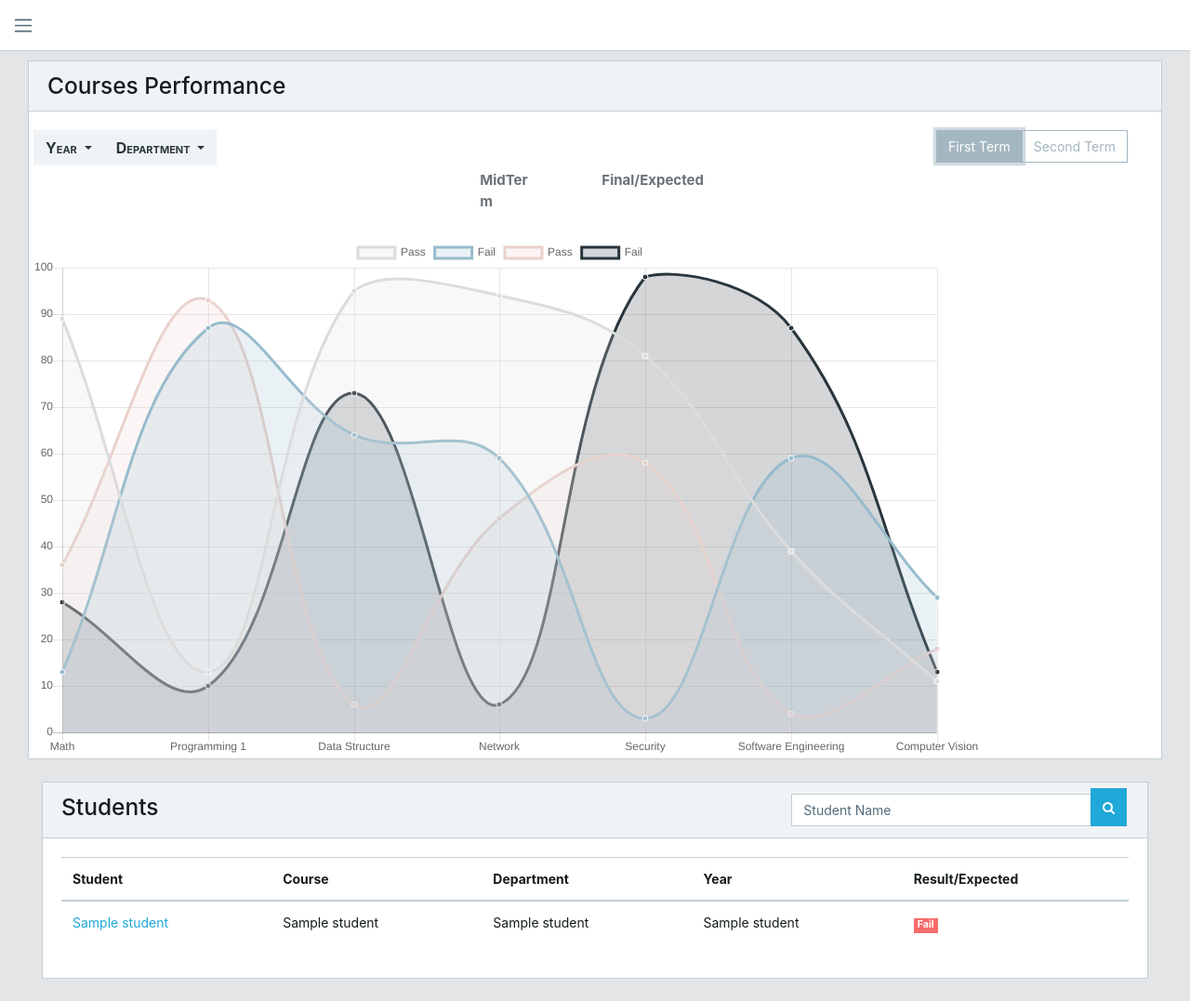
After one commit to EslamTK/Students-Performance-System, a Django app: template dashboard/templates/educator/students.html in a window 1280 px wide. The commit adds this page. Shown: the whole page at 93% size. Run offline with Django 3.2, Linux system fonts and the light colour scheme; the template is opened without the code that fills it: most values are stand-ins (such as "Sample title", 1, 10 or a date in 2020); some libraries are stand-ins or nearby versions.

Commit message:
educators(index, student_profile, students)-pagination-, educator_controller

```diff
--- a/dashboard/controllers/student_controller.py
+++ b/dashboard/controllers/student_controller.py
@@ -64,11 +64,12 @@ def student_courses(request):
         course = paginator.page(1)
     except EmptyPage:
         course = paginator.page(paginator.num_pages)
+    courses = course
     result = {
         'student_predictions': predictions,
         'years': years,
         'terms': terms,
-        'student_courses': course
+        'student_courses': courses
     }
 
 
--- /dev/null
+++ b/dashboard/templates/educator/students.html
@@ -0,0 +1,166 @@
+{% extends 'base.html' %}
+{% block title %}Students{% endblock %}
+{% block body %}
+{% load static %}
+
+<script>
+        var requireJS = [];
+        loadJS(requireJS, "{% static 'dashboard/views/charts3.js'%}");
+</script>
+
+    <main class="animated fadeIn row">
+      <div class="col-md-12">
+
+        <div class="card" style="margin-top: 10px">
+            <div class="card-header">
+                <h3 class="card-title mb-0">Courses Performance</h3>
+            </div>
+            <div class="card-body">
+
+                <div class="row ">
+                    <div class="col-md-3">
+                      <div class="row ">
+                      <div>  <button type="button" class="btn btn-light dropdown-toggle"
+                                data-toggle="dropdown" style="color:rgba(41,54,61,1);font-size: 16px;font-weight: bold;font-variant: small-caps;">Year
+                            <div class="dropdown-menu" >
+
+                                <li><a class="dropdown-item" href="#">First</a></li>
+                                <li><a class="dropdown-item" href="#">Second</a></li>
+                                <li><a class="dropdown-item" href="#">Third</a></li>
+
+                            </div>
+                        </button></div>
+
+                        <div><button type="button" class="btn btn-light dropdown-toggle"
+                                  data-toggle="dropdown" style="color:rgba(41,54,61,1);font-size: 16px;font-weight: bold;font-variant: small-caps;">Department
+                                  <div class="dropdown-menu" >
+                                      <li><a class="dropdown-item" href="#">IT</a></li>
+                                      <li><a class="dropdown-item" href="#">CS</a></li>
+                                      <li><a class="dropdown-item" href="#">OS</a></li>
+                                  </div>
+                          </button></div>
+
+    </div>
+                       </div>
+
+                    <div class="col-md-9">
+                        <div class="btn-toolbar float-right" role="toolbar"
+                             aria-label="Toolbar with button groups">
+                            <div class="btn-group mr-3" data-toggle="buttons"
+                                 aria-label="First group">
+                                <label class="btn btn-outline-secondary active">
+                                    <input type="radio" name="options" id="option1"
+                                           checked> First Term
+                                </label>
+                                <label class="btn btn-outline-secondary">
+                                    <input type="radio" name="options" id="option2">
+                                    Second Term
+                                </label>
+                            </div>
+
+
+                        </div>
+
+                    </div>
+                    <br><br>
+                    <div class="container">
+                      <div class="row">
+                        <div class="col-md-4"></div>
+                           &nbsp;&nbsp;&nbsp;&nbsp;&nbsp;&nbsp;&nbsp;&nbsp;&nbsp;&nbsp;&nbsp;&nbsp;&nbsp;
+                           <label class="col-md-1 " style="color: rgba(41,54,61,.7);font-size: 15px;font-weight: bold;">MidTerm</label>
+                           &nbsp;&nbsp;&nbsp;&nbsp;&nbsp;&nbsp;&nbsp;&nbsp;&nbsp;&nbsp;&nbsp;&nbsp;&nbsp;
+                           <label style="color:rgba(41,54,61,.7);font-size: 15px;font-weight: bold;">Final/Expected</label>
+                         </div>
+                    </div>
+                </div>
+    </div>
+                <div class="chart-wrapper" style="height: 70vh;width: 80vw;">
+                    <canvas id="canvas-1" class="chart"
+                            style="height: inherit;"></canvas>
+                </div>
+              </div>
+
+        <div class="col-md-12">
+            <div class="card" style="margin-top: 10px">
+                <div class="card-header">
+                    <div class="row">
+                        <div class="col-md-8 col-sm-12">
+                            <h3 class="card-title mb-0">Students</h3>
+                        </div>
+                        <div class="input-group col-md-4 col-sm-12">
+                            <input type="text" id="input1-group2"
+                                   name="input1-group2"
+                                   class="form-control" placeholder="Student Name">
+                            <span class=" input-group-btn ">
+                        <button type="button" class="btn btn-primary "><i
+                                class="fa fa-search"></i></button>
+                      </span>
+
+                        </div>
+                    </div>
+                </div>
+                <div class="card-body">
+                    <table class="table table-responsive-sm">
+                        <thead>
+                        <tr>
+                            <th>Student</th>
+                            <th>Course</th>
+                            <th>Department</th>
+                            <th>Year</th>
+                            <th>Result/Expected</th>
+                        </tr>
+                        </thead>
+                        <tbody>
+                        {%for student in educator_students%}
+                        <tr>
+                          <td><a href="{% url 'dashboard:educator_student_profile' student.student %}" target="_blank">{{student.student__name}}</a>
+                          </td>
+                            <td>{{student.course__name}}</td>
+                            <td>{{student.student__department__name}}</td>
+                            <td>{{student.course__year__name}}</td>
+                            {%if student.final_grade is None%}
+                                <td>--</td>
+                            {%else%}
+                                {%if student.final_grade >= 50%}
+                                <td>
+                                    <span class="badge badge-success">Pass</span>
+                                </td>
+                                {%else%}
+                                <td>
+                                    <span class="badge badge-danger">Fail</span>
+                                </td>
+                                {%endif%}
+                            {%endif%}
+
+                        </tr>
+                        {%endfor%}
+
+                        </tbody>
+                    </table>
+                    {% if educator_students.has_other_pages %}
+                    <ul class="pagination">
+                        {% if educator_students.has_previous %}
+                            <li><a href="?page={{ educator_students.previous_page_number }}">prev</a></li>
+                        {% else %}
+                            <li class="disabled"><a href="#">Prev</a></li>
+                        {% endif %}
+                        {% for i in educator_students.paginator.page_range %}
+                            {% if educator_students.number == i %}
+                                <li class="active"><a href="#">{{ i }}</a></li>
+                            {% else %}
+                                <li><a href="?page={{ i }}">{{ i }}</a></li>
+                            {% endif %}
+                        {% endfor %}
+                        {% if educator_students.has_next %}
+                            <li><a href="?page={{ educator_students.next_page_number }}">next</a></li>
+                        {% else %}
+                            <li class="disabled"><a>Next</a></li>
+                        {% endif %}
+                    </ul>
+                {% endif %}
+                </div>
+            </div>
+        </div>
+
+    </main>
+{% endblock %}
```
Also changed, not shown: dashboard/controllers/educator_controller.py (+40 -6 lines), dashboard/templates/educator/index.html (added, +111 -0 lines), dashboard/templates/educator/student_profile.html (added, +99 -0 lines), dashboard/templates/student/courses.html (+11 -10 lines), static/imgs/anonymous.png (added).
